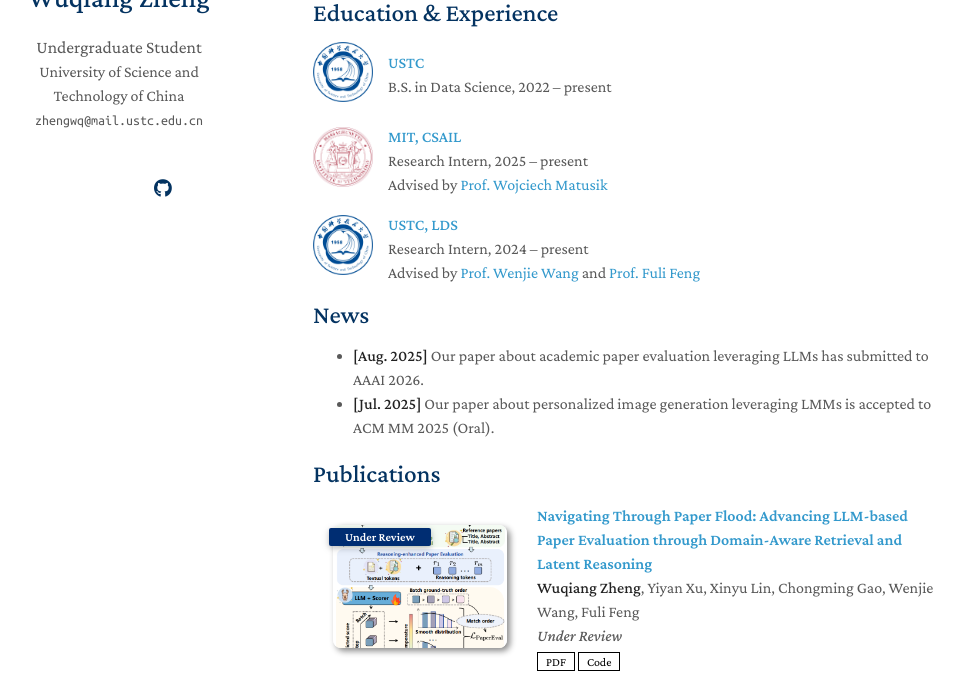
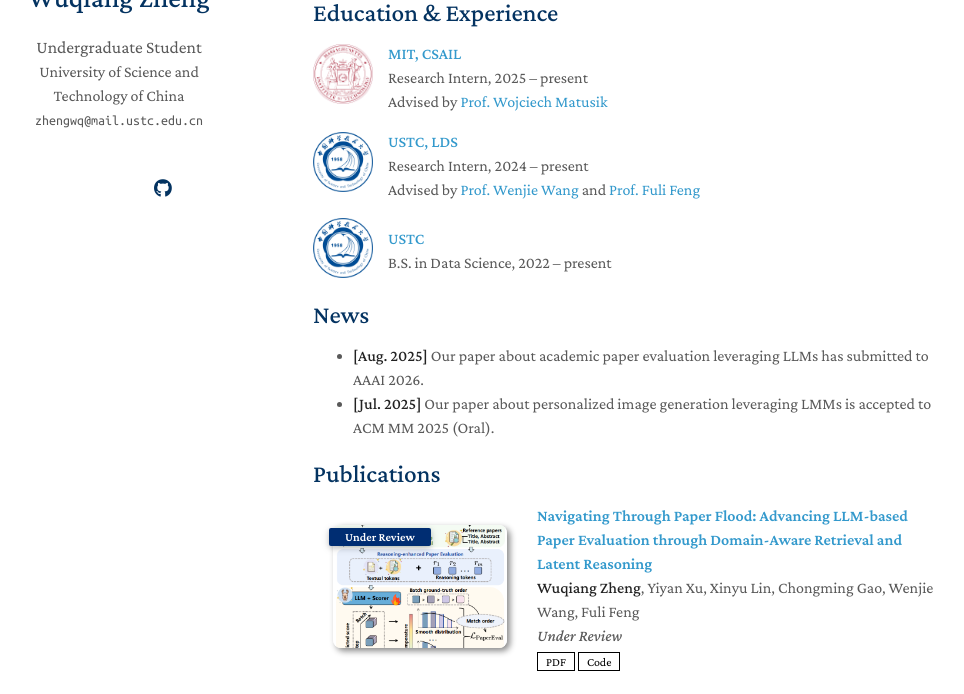
Before and after one commit to ZhengWwwq/ZhengWwwq.github.io, a Jekyll site: the page built from index.md, in a window 1280 px wide and 900 px high, scrolled down 406 px, cut to the strip 206-900 px from the top of the window. Shown: the whole strip, without its empty margins (157-1121 px from the left). Built offline with Jekyll 4.4.1, drawn with Linux system fonts in a browser that asks for light colours; a style sheet for code colours, icons or effects is not loaded; our own code applies the rules of GitHub Pages for plain Markdown files.

Commit message:
Update index.md

```diff
--- a/index.md
+++ b/index.md
@@ -21,16 +21,6 @@ My current research interests include:
 
 <div style="display: flex; align-items: center; margin-bottom: 1em;">
   <div style="flex: 0 0 60px; text-align: center; margin-right: 15px;">
-    <img src="assets/img/ustc.png" alt="USTC Logo" style="width:60px; border-radius: 8px;">
-  </div>
-  <div>
-    <strong><a href="https://en.ustc.edu.cn/">USTC</a></strong><br>
-    B.S. in Data Science, 2022 – present
-  </div>
-</div>
-
-<div style="display: flex; align-items: center; margin-bottom: 1em;">
-  <div style="flex: 0 0 60px; text-align: center; margin-right: 15px;">
     <img src="assets/img/mit.png" alt="MIT Logo" style="width:60px; border-radius: 8px;">
   </div>
   <div>
@@ -51,6 +41,16 @@ My current research interests include:
   </div>
 </div>
 
+<div style="display: flex; align-items: center; margin-bottom: 1em;">
+  <div style="flex: 0 0 60px; text-align: center; margin-right: 15px;">
+    <img src="assets/img/ustc.png" alt="USTC Logo" style="width:60px; border-radius: 8px;">
+  </div>
+  <div>
+    <strong><a href="https://en.ustc.edu.cn/">USTC</a></strong><br>
+    B.S. in Data Science, 2022 – present
+  </div>
+</div>
+
 
 ## News
 
```
